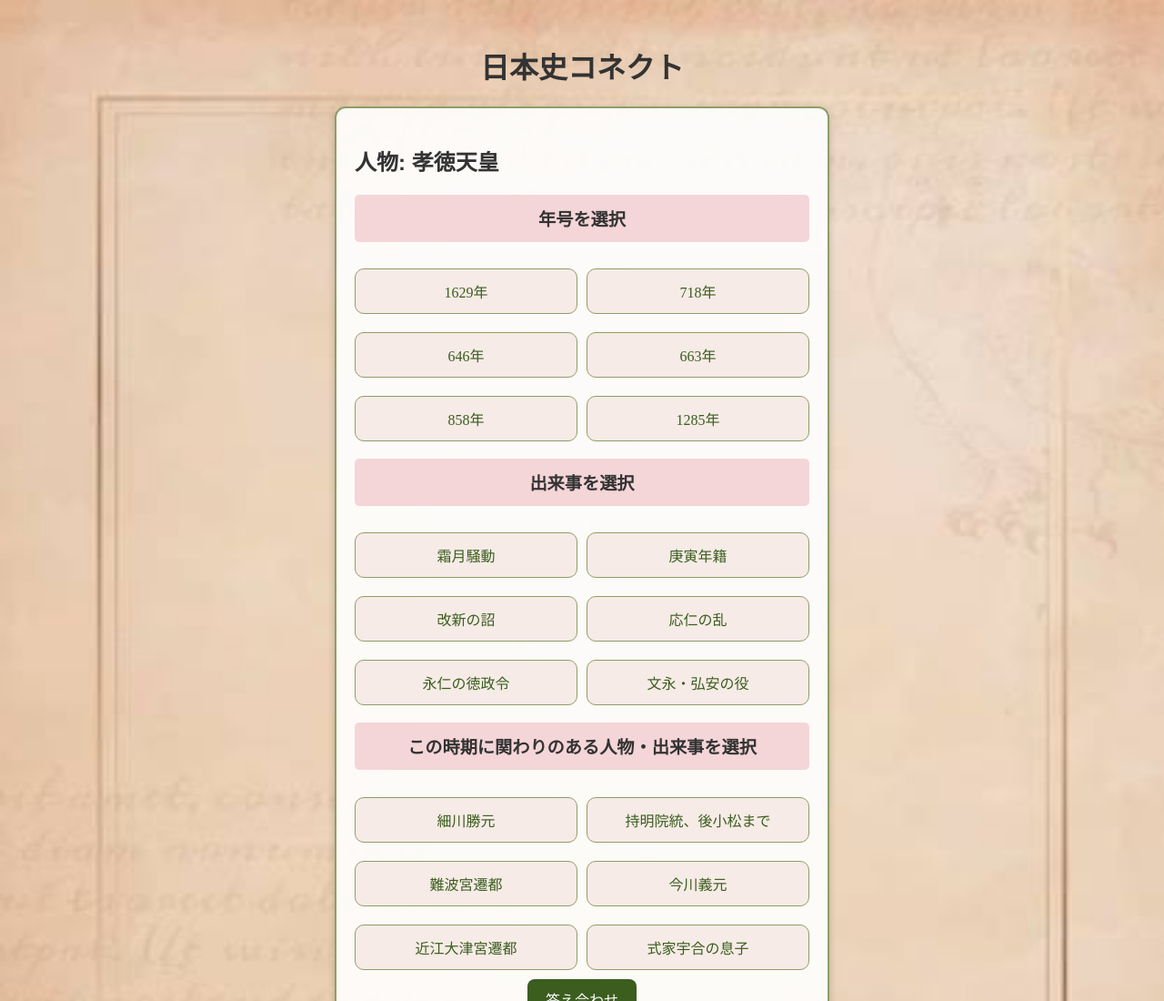
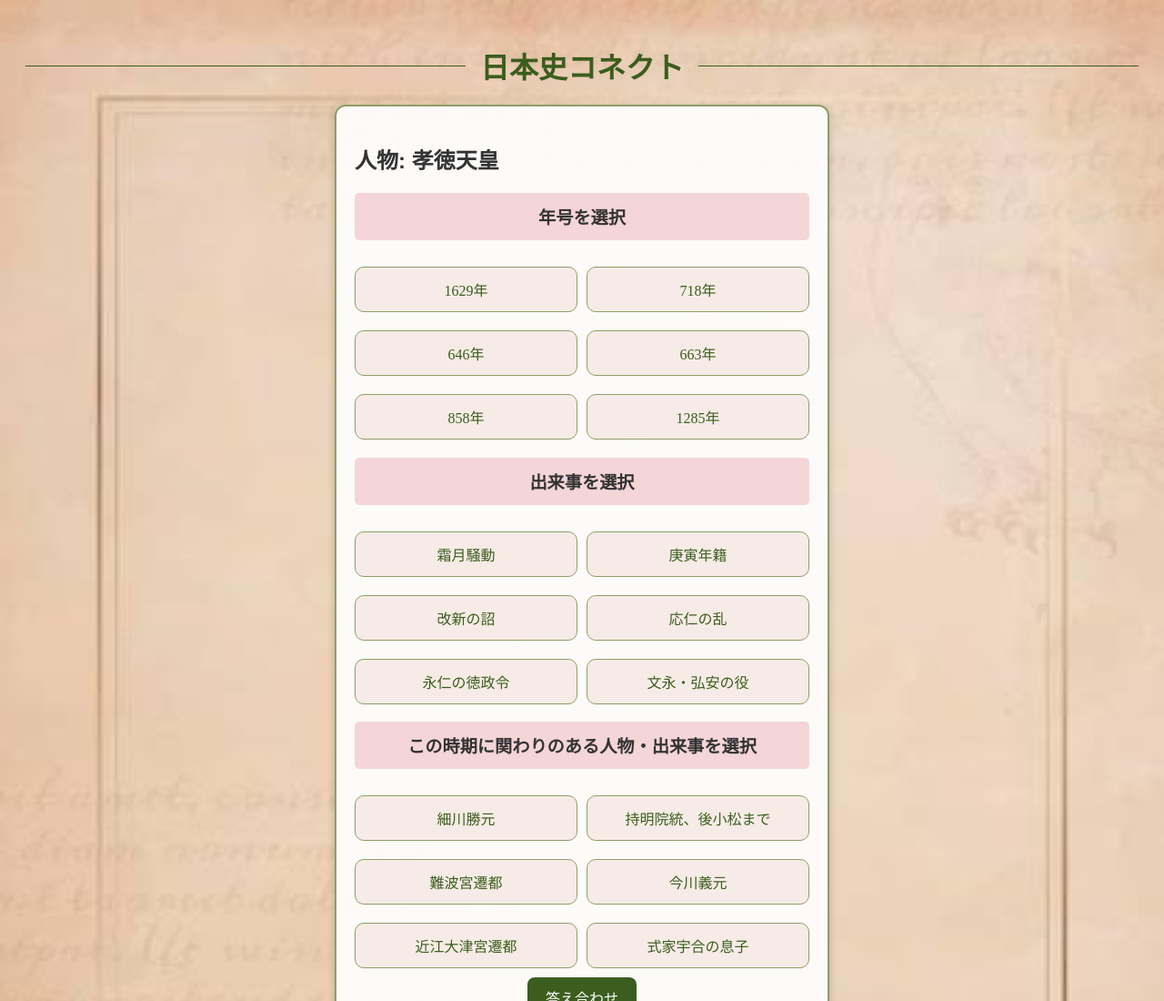
Before and after one commit to hakutyu-mu/nihosi-connect, a plain HTML site: page index.html in a window 1280 px wide. Shown: the top 1100 px of the page at 91% size. Drawn offline with Linux system fonts and the light colour scheme; a web font is replaced by a local one.

Commit message:
Update index.html heading

```diff
--- a/index.html
+++ b/index.html
@@ -7,7 +7,7 @@
   <link rel="stylesheet" href="style.css">
 </head>
 <body>
-  <h1>日本史コネクト</h1>
+  <h1 class="heading">日本史コネクト</h1>
   <!--<div id="era-filters">
     <label><input type="checkbox" value="飛鳥"> 飛鳥</label>
     <label><input type="checkbox" value="奈良"> 奈良</label>
```
